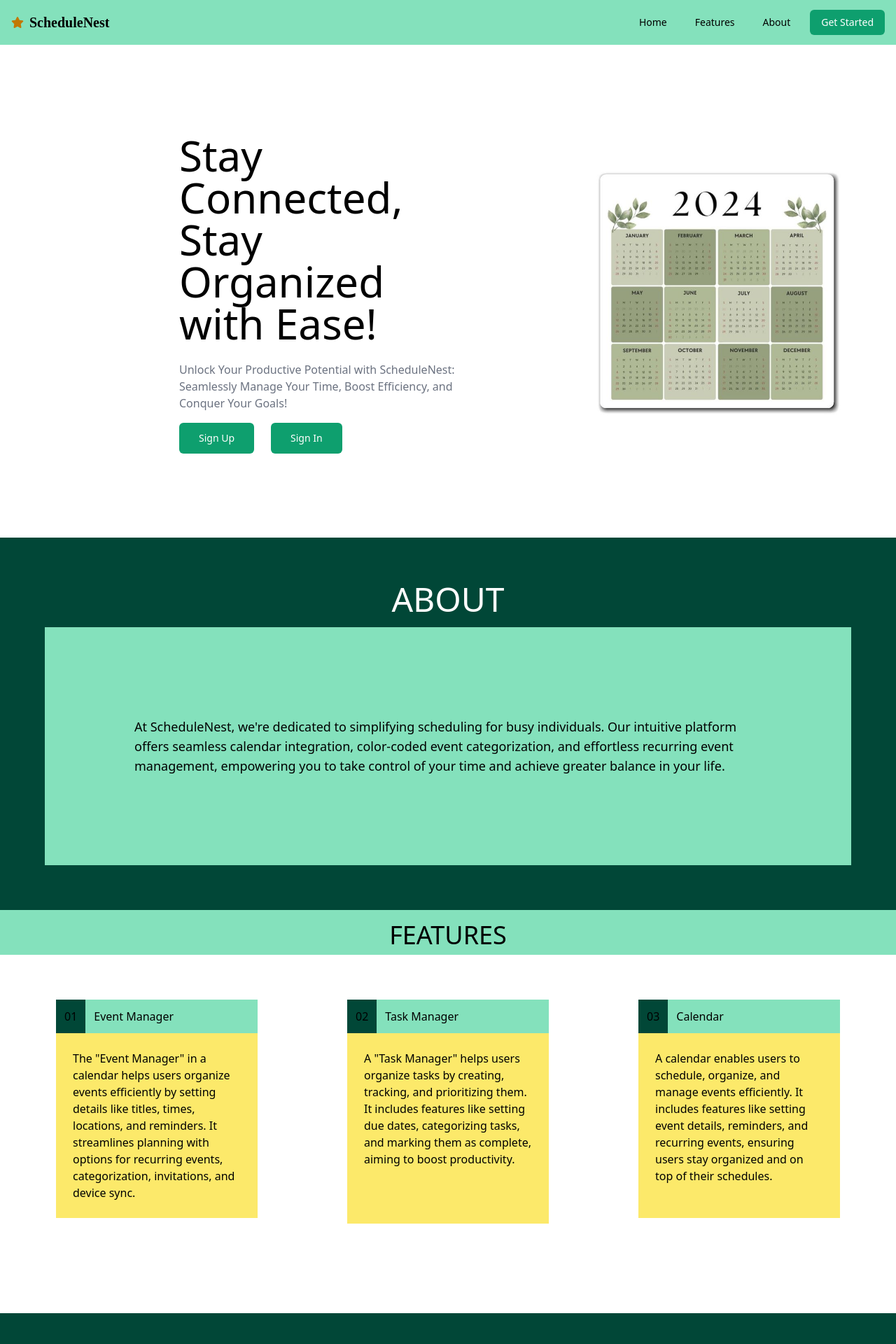
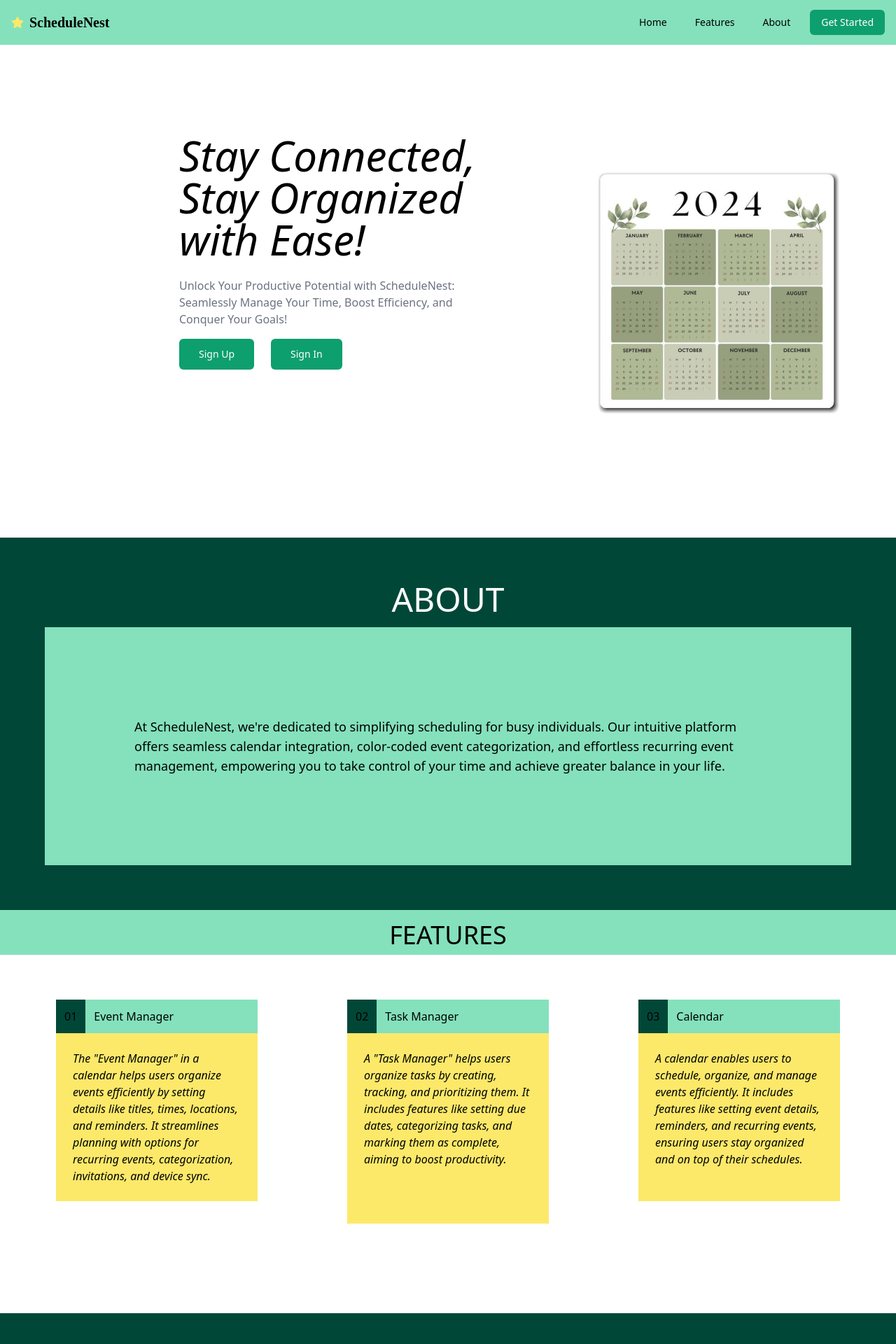
Before and after one commit to suleosmann/schedule-nest-calendar-client, a React (Vite) app: page / in a window 1280 px wide. Shown: the top 1920 px of the page at 70% size. Built offline with nearby package versions, Linux system fonts and the light colour scheme.

Commit message:
some css

```diff
--- a/src/APP/components/Navbar.jsx
+++ b/src/APP/components/Navbar.jsx
@@ -11,7 +11,7 @@ const Navbar = () => {
       <div className="max-w-7xl mx-auto px-4">
         <div className="flex justify-between h-16">
           <div className="flex items-center">
-            <FontAwesomeIcon icon={faStar} className="text-yellow-500 mr-2" />
+            <FontAwesomeIcon icon={faStar} className="text-yellow-200 mr-2" />
             <span className="text-black text-xl font-semibold">ScheduleNest</span>
           </div>
           <div className="flex items-center space-x-4">
--- a/src/APP/modules/authentication/Login.jsx
+++ b/src/APP/modules/authentication/Login.jsx
@@ -12,7 +12,7 @@ function Login() {
   return (
     <div className="col-span-1 px-8 py-4 bg-green-100 rounded-lg shadow-md">
     <div className="text-center mb-8">
-      <h1 className="text-4xl font-bold text-yellow-500">Log in</h1>
+      <h1 className="text-4xl font-bold text-yellow-500 italic">Log in</h1>
       <div className="border-b border-black w-full mx-auto mt-4"></div>
     </div>
     <form action="#" className="space-y-8">
@@ -22,7 +22,7 @@ function Login() {
         </label>
         <div className="relative">
           <input type="email" id="email" placeholder="Email Address"
-            className="w-full rounded-md border border-gray-300 py-2 px-4 text-gray-700 focus:border-blue-500 focus:outline-none focus:ring-1 focus:ring-blue-500"
+            className="w-full italic rounded-md border border-gray-300 py-2 px-4 text-gray-700 focus:border-blue-500 focus:outline-none focus:ring-1 focus:ring-blue-500"
           />
         </div>
       </div>
@@ -32,7 +32,7 @@ function Login() {
         </label>
         <div className="relative">
           <input type="password" id="password" placeholder="Password"
-            className="w-full rounded-md border border-gray-300 py-2 px-4 text-gray-700 focus:border-blue-500 focus:outline-none focus:ring-1 focus:ring-blue-500"
+            className="w-full italic rounded-md border border-gray-300 py-2 px-4 text-gray-700 focus:border-blue-500 focus:outline-none focus:ring-1 focus:ring-blue-500"
             />
         </div>
       </div>
--- a/src/APP/modules/authentication/Signup.jsx
+++ b/src/APP/modules/authentication/Signup.jsx
@@ -10,7 +10,7 @@ function SignUpForm() {
     return (
         <div className="col-span-1 px-8 py-4 bg-gray-100 rounded-lg shadow-md">
           <div className="text-center mb-8">
-            <h1 className="text-4xl font-bold text-yellow-500">Sign Up</h1>
+            <h1 className="text-4xl font-bold text-yellow-500 italic">Sign Up</h1>
             <div className="border-b border-black w-full mx-auto mt-4"></div>
           </div>
           <form action="#" className="space-y-8">
@@ -20,7 +20,7 @@ function SignUpForm() {
               </label>
               <div className="relative">
                 <input type="email" id="email" placeholder="Email Address"
-                  className="w-full rounded-md border border-gray-300 py-2 px-4 text-gray-700 focus:border-blue-500 focus:outline-none focus:ring-1 focus:ring-blue-500"
+                  className="w-full italic rounded-md border border-gray-300 py-2 px-4 text-gray-700 focus:border-blue-500 focus:outline-none focus:ring-1 focus:ring-blue-500"
                 />
               </div>
             </div>
@@ -30,7 +30,7 @@ function SignUpForm() {
               </label>
               <div className="relative">
                 <input type="password" id="password" placeholder="Password"
-                  className="w-full rounded-md border border-gray-300 py-2 px-4 text-gray-700 focus:border-blue-500 focus:outline-none focus:ring-1 focus:ring-blue-500"
+                  className="w-full talic rounded-md border border-gray-300 py-2 px-4 text-gray-700 focus:border-blue-500 focus:outline-none focus:ring-1 focus:ring-blue-500"
                 />
               </div>
             </div>
@@ -40,7 +40,7 @@ function SignUpForm() {
               </label>
               <div className="relative">
                 <input type="password" id="confirmPassword" placeholder="Password"
-                  className="w-full rounded-md border border-gray-300 py-2 px-4 text-gray-700 focus:border-blue-500 focus:outline-none focus:ring-1 focus:ring-blue-500"
+                  className="w-full italic  rounded-md border border-gray-300 py-2 px-4 text-gray-700 focus:border-blue-500 focus:outline-none focus:ring-1 focus:ring-blue-500"
                 />
               </div>
             </div>
@@ -55,7 +55,7 @@ function SignUpForm() {
             </div>
             <div className="grid space-y-4  ">
               <a href="#" className="text-sm text-center text-blue-600 hover:underline">
-                <Link to="/authentication">Already have an account? Log in</Link>
+                <Link to="/authentication" className='italic'>Already have an account? Log in</Link>
               </a>
             </div>
           </form>
--- a/src/APP/modules/authentication/updatePwd.jsx
+++ b/src/APP/modules/authentication/updatePwd.jsx
@@ -21,7 +21,7 @@ export default function updatePwd() {
               </label>
               <div className="relative">
                 <input type="email" id="email" placeholder="Email Address"
-                  className="w-full rounded-md border border-gray-300 py-2 px-4 text-gray-700 focus:border-blue-500 focus:outline-none focus:ring-1 focus:ring-blue-500"
+                  className="w-full italic rounded-md border border-gray-300 py-2 px-4 text-gray-700 focus:border-blue-500 focus:outline-none focus:ring-1 focus:ring-blue-500"
                 />
               </div>
             </div>
@@ -31,7 +31,7 @@ export default function updatePwd() {
               </label>
               <div className="relative">
                 <input type="password" id="password" placeholder="Password"
-                  className="w-full rounded-md border border-gray-300 py-2 px-4 text-gray-700 focus:border-blue-500 focus:outline-none focus:ring-1 focus:ring-blue-500"
+                  className="w-full italic rounded-md border border-gray-300 py-2 px-4 text-gray-700 focus:border-blue-500 focus:outline-none focus:ring-1 focus:ring-blue-500"
                 />
               </div>
             </div>
@@ -41,12 +41,12 @@ export default function updatePwd() {
               </label>
               <div className="relative">
                 <input type="password" id="confirmPassword" placeholder="Password"
-                  className="w-full rounded-md border border-gray-300 py-2 px-4 text-gray-700 focus:border-blue-500 focus:outline-none focus:ring-1 focus:ring-blue-500"
+                  className="w-full  italic rounded-md border border-gray-300 py-2 px-4 text-gray-700 focus:border-blue-500 focus:outline-none focus:ring-1 focus:ring-blue-500"
                 />
               </div>
             </div>
             <button type="submit" onClick={handleUpdatepwd}
-              className="btn bg-gradient-to-r from-indigo-500 from-10% via-sky-500 via-30% to-emerald-500 to-90%  w-full rounded-md py-2 px-4 text-center text-base font-medium shadow-sm hover:from-pink-500 hover:to-yellow-500 active:from-yellow-400 active:to-pink-400  focus:outline-none focus:ring-2 focus:ring-offset-2 focus:ring-blue-500"
+              className="bg-amber-500   w-full rounded-md py-2 px-4 text-center text-base font-medium shadow-sm hover:from-pink-500 hover:to-yellow-500 active:from-yellow-400 active:to-pink-400  focus:outline-none focus:ring-2 focus:ring-offset-2 focus:ring-blue-500"
             >
               Update Password
             </button>
@@ -57,7 +57,7 @@ export default function updatePwd() {
             </div>
             <div className="grid space-y-4  ">
               <a href="" className="text-sm  text-center text-blue-600 hover:underline">
-                <Link to="/authentication">Log in to your account</Link>
+                <Link to="/authentication" className='italic'>Log in to your account</Link>
               </a>
             </div>
 
--- a/src/APP/modules/landing/FeaturesSections.jsx
+++ b/src/APP/modules/landing/FeaturesSections.jsx
@@ -13,7 +13,7 @@ const FeaturesSections = () => {
               <h1 className="ml-0  p-3 bg-green-900">01</h1>
               <h1 className="p-3 bg-green-300 w-72">Event Manager</h1>
             </div>
-            <p className="p-6">
+            <p className="p-6 italic">
               The "Event Manager" in a calendar helps users organize events
               efficiently by setting details like titles, times, locations, and
               reminders. It streamlines planning with options for recurring
@@ -27,7 +27,7 @@ const FeaturesSections = () => {
               <h1 className="ml-0  p-3 bg-green-900">02</h1>
               <h1 className="p-3 bg-green-300 w-72">Task Manager</h1>
             </div>
-            <p className="p-6  pb-20">
+            <p className="p-6  pb-20 italic">
               A "Task Manager" helps users organize tasks by creating, tracking,
               and prioritizing them. It includes features like setting due
               dates, categorizing tasks, and marking them as complete, aiming to
@@ -41,7 +41,7 @@ const FeaturesSections = () => {
               <h1 className="ml-0  p-3 bg-green-900">03</h1>
               <h1 className="p-3 bg-green-300 w-72">Calendar</h1>
             </div>
-            <p className="p-6 pb-12">
+            <p className="p-6 pb-12 italic">
               A calendar enables users to schedule, organize, and manage events
               efficiently. It includes features like setting event details,
               reminders, and recurring events, ensuring users stay organized and
--- a/src/APP/modules/landing/HeroSection.jsx
+++ b/src/APP/modules/landing/HeroSection.jsx
@@ -10,7 +10,7 @@ const HeroSection = () => {
   return (
     <div className="flex mb-64">
       <div className="w-2/6 h-80 mt-32 ml-64">
-        <h1 className="text-6xl pb-6">
+        <h1 className="text-6xl pb-6 italic">
           Stay Connected, Stay Organized with Ease!
         </h1>
         <h3 className="text-gray-500">
```
